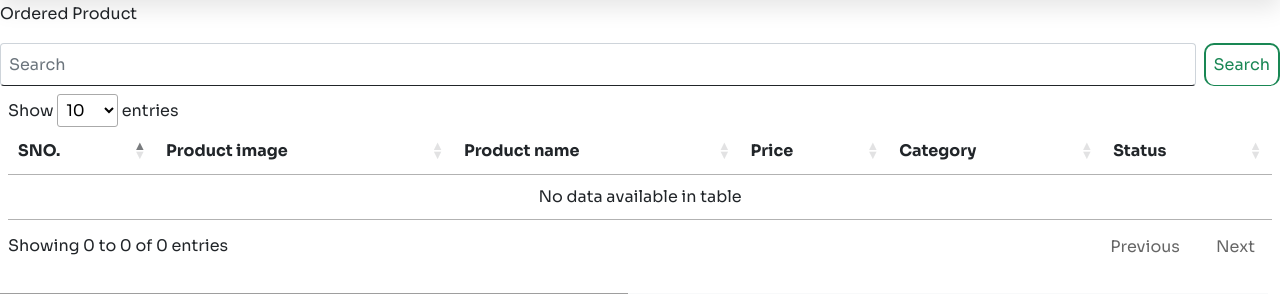
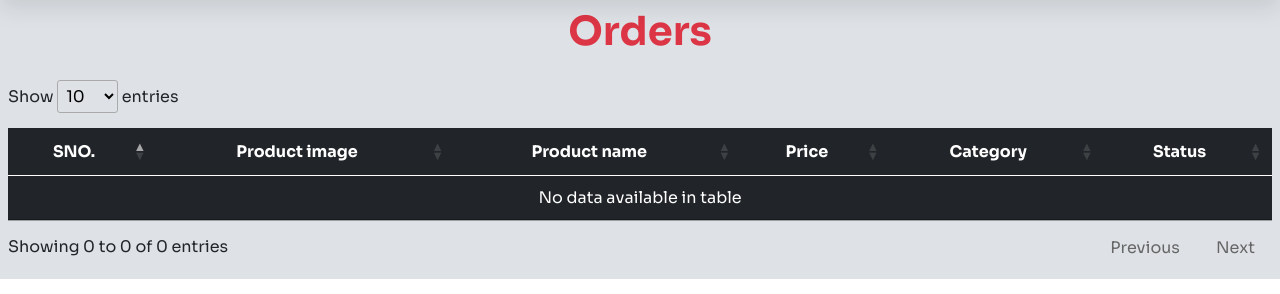
Before and after one commit to prazwalayyyyyyyy/Thriftshop_Nepal, a Flask app: page /order in a window 1280 px wide. Shown: the part 162-456 px from the top of the page. Run offline with Flask 2, Linux system fonts and the light colour scheme; a user stored in the database is signed in; data that the repository does not hold is empty; some libraries are stand-ins or nearby versions; grey boxes are pictures that could not be loaded.

Commit message:
ui changes

```diff
--- a/app/templates/order.html
+++ b/app/templates/order.html
@@ -2,25 +2,30 @@
 
 {% block main %}
 <!----Order-->
-<div class="table">
+<style>
+    .bk-color{
+        background-color: #dee2e6;
+    }
+</style>
+<div class="table bk-color">
     <div class="table_header">
-        <p>Ordered Product</p>
-            <form class="d-flex" role="search">
-                <input class="form-control me-2" type="search" placeholder="Search" aria-label="Search">
-                <button class="btn btn-outline-success" name="order_search-btn" type="submit">Search</button>
-              </form>
+        <center><h1 class="text-danger">Orders</h1></center>
+<!--            <form class="d-flex" role="search">-->
+<!--                <input class="form-control me-2" type="search" placeholder="Search" aria-label="Search">-->
+<!--                <button class="btn btn-outline-success" name="order_search-btn" type="submit">Search</button>-->
+<!--              </form>-->
     </div>
     <div class="table_section">
         <center>
-        <table id="order">
+        <table class="table table-dark mt-5 text-center" id="order">
             <thead>
                 <tr>
-                    <th>SNO.</th>
-                    <th>Product image</th>
-                    <th>Product name</th>
-                    <th>Price</th>
-                    <th>Category</th>
-                    <th>Status</th>
+                    <th class="text-center">SNO.</th>
+                    <th class="text-center">Product image</th>
+                    <th class="text-center">Product name</th>
+                    <th class="text-center">Price</th>
+                    <th class="text-center">Category</th>
+                    <th class="text-center">Status</th>
                 </tr>
             </thead>
             <tbody>
```
Also changed, not shown: app/templates/additem.html (+7 -6 lines), app/templates/pendingitem.html (+8 -8 lines).
